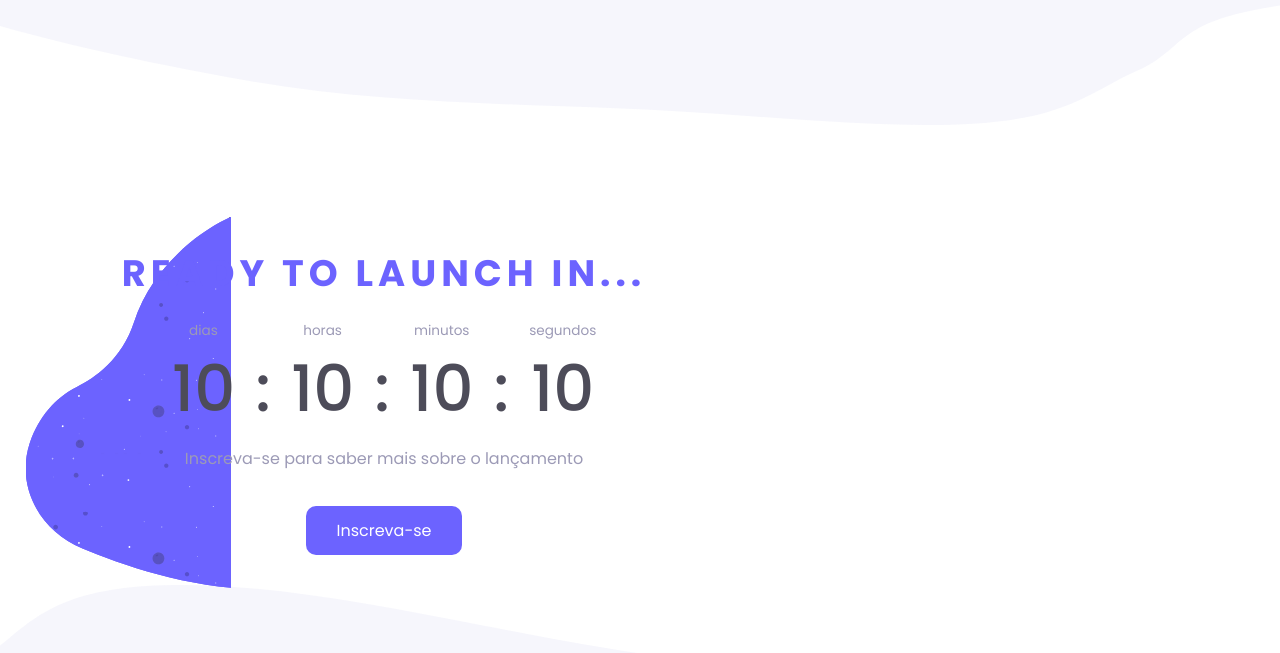
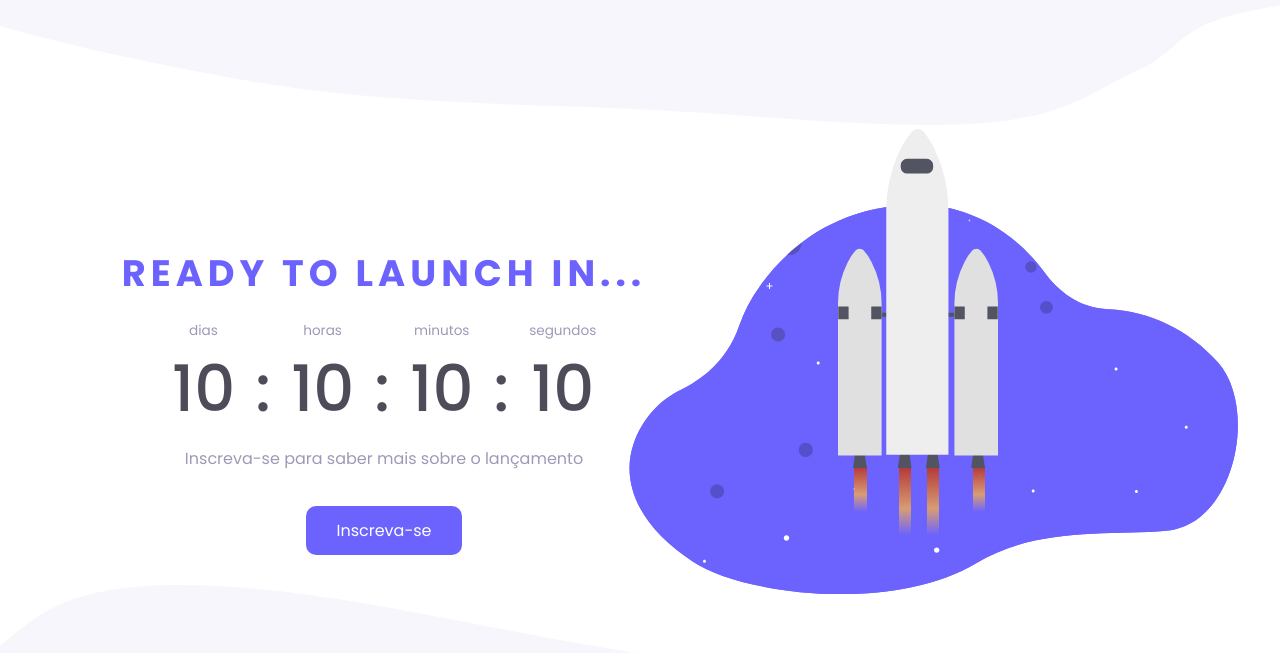
Before and after one commit to GusBordoni/countdown, a plain HTML site: page index.html in a window 1280 px wide. Drawn offline with Linux system fonts and the light colour scheme.

Commit message:
rocket animation done

```diff
--- a/index.html
+++ b/index.html
@@ -38,9 +38,19 @@
         <span class="signup-intro">Inscreva-se para saber mais sobre o lançamento</span>
         <button>Inscreva-se</button>
     </div>
-    <div class="rocket-container clip-me">
-        to the infinite and beyond
+    <div class="rocket-container">
+        <img src="images/rocket.svg" alt="" class="rocket-svg">
+        <div class="exhaust-flame pos1"></div>
+        <div class="exhaust-flame pos2"></div>
+        <div class="exhaust-flame pos3"></div>
+        <div class="exhaust-flame pos4"></div>
+        <div class="clipped scroll"></div>
     </div>
+
+
+<svg class="svg">
+    <clipPath id="my-clip-path" clipPathUnits="objectBoundingBox" transform="scale(0.00144, 0.00218)"><path d="M611.1 383.04c-67.1 5.96-147-4.928-216.3 38.08-95.9 59.136-266.874 36.911-322.8-2.12C14 380-11.2 328.832 4.9 280.448c9.8-28.672 29.4-51.072 53.9-63.168 21-10.304 51.8-32.256 65.8-73.92a177.1 176.96 0 0123.8-47.488C175.7 56 231.7-.448 329.7 0a157.5 156.8 0 0150.4 8.512c35.7 12.096 67.9 36.736 92.4 70.784 15.4 21.952 39.2 42.112 72.8 43.456 46.9 2.24 91 23.744 124.6 62.272C716 238 690.2 375.872 611.1 383.04"></path></clipPath>
+</svg>
 <script src="countdown.js"></script>
 </body>
 </html>
@@ -59,3 +69,13 @@
 
 https://app.rocketseat.com.br/node/o-guia-estelar-de-java-script
 -->
+
+<!-- wxh
+700 x 450
+transform="scale(0.00144, 0.00218)"
+
+
+M529.91,332.44a74.8,74.8,0,0,1-14.81-.2c-54.07-6-127.7-4.27-187.72,32.89-83,51.38-213.1,7.39-270.49-16.54C13.05,330.31-9.72,285.55,4,243.53c.19-.59.39-1.19.59-1.78,8.61-25,25.59-44.51,46.62-54.87,18.33-9,45.09-27.89,57-64.11a153.55,153.55,0,0,1,20.43-41.3C152.07,48.62,201.2-.3,285.7,0a136.33,136.33,0,0,1,43.53,7.36c30.87,10.51,58.75,31.88,80,61.5,13.56,18.89,33.89,36.45,63,37.88,40.39,2,78.94,20.79,107.86,54.23.83,1,1.65,1.92,2.48,2.9C634.07,225.16,598.3,326.47,529.91,332.44Z
+
+converted to clippath boundingbox
+M 611.1 383.04 c -67.1 5.96 -147 -4.928 -216.3 38.08 c -95.9 59.136 -266.874 36.911 -322.8 -2.12 C 14 380 -11.2 328.832 4.9 280.448 c 9.8 -28.672 29.4 -51.072 53.9 -63.168 c 21 -10.304 51.8 -32.256 65.8 -73.92 a 177.1 176.96 0 0 1 23.8 -47.488 C 175.7 56 231.7 -0.448 329.7 0 a 157.5 156.8 0 0 1 50.4 8.512 c 35.7 12.096 67.9 36.736 92.4 70.784 c 15.4 21.952 39.2 42.112 72.8 43.456 c 46.9 2.24 91 23.744 124.6 62.272 C 716 238 690.2 375.872 611.1 383.04 -->
--- a/responsive.css
+++ b/responsive.css
@@ -5,10 +5,13 @@
     .container {
         width: 100%;
     }
+    .exhaust-flame {
+        top: 66%;
+    }
 }
 
 @media (prefers-reduced-motion) {   /* The prefers-reduced-motion CSS media feature is used to detect if the user has requested that the system minimize the amount of non-essential motion it uses. */
-    .wrapper {
-      animation: scroll 200s linear infinite;
+    .clipped {
+      animation: stars 200s linear infinite;
     }
   }
--- a/style.css
+++ b/style.css
@@ -30,17 +30,82 @@ body {
 }
 
 .rocket-container {
-  height: auto;
-  background: var(--purple) url(images/sky.svg) center center;
-  height: 450px;
+  width: 50%;
+  padding: 15px;
+  display: block;
+  align-self: center;
+  z-index: -1;
   position: absolute;
-  left: 2%;
-  z-index: -1;
-  top: 25%;
+  left: 48%;
 }
 
-.clip-me {
-  clip-path: path('M529.91,332.44a74.8,74.8,0,0,1-14.81-.2c-54.07-6-127.7-4.27-187.72,32.89-83,51.38-213.1,7.39-270.49-16.54C13.05,330.31-9.72,285.55,4,243.53c.19-.59.39-1.19.59-1.78,8.61-25,25.59-44.51,46.62-54.87,18.33-9,45.09-27.89,57-64.11a153.55,153.55,0,0,1,20.43-41.3C152.07,48.62,201.2-.3,285.7,0a136.33,136.33,0,0,1,43.53,7.36c30.87,10.51,58.75,31.88,80,61.5,13.56,18.89,33.89,36.45,63,37.88,40.39,2,78.94,20.79,107.86,54.23.83,1,1.65,1.92,2.48,2.9C634.07,225.16,598.3,326.47,529.91,332.44Z');
+.svg {
+  position: absolute;
+  width: 0;
+  height: 0;
+}
+
+.clipped {
+  width: 100%;
+  padding-bottom: 64%;
+  background: #6C63FF url(images/sky.svg);
+  background-size: cover;
+  -webkit-clip-path: url(#my-clip-path);
+  clip-path: url(#my-clip-path);
+  animation: stars 70s linear infinite;
+}
+
+@keyframes stars {
+  100% {background-position: 0 -6000%;}
+}
+
+.rocket-svg {
+  position: absolute;
+  z-index: 2;
+  width: 25%;
+  left: 35%;
+  top: -12%;
+  animation: bounce 2s infinite;
+}
+
+@keyframes bounce {
+  0% {transform: translate3d(0px, 0px, 0);}
+  50% {transform: translate3d(0px, -10px, 0);}
+  100% {transform: translate3d(0px, 0px, 0);}
+}
+
+.exhaust-flame {
+  position: absolute;
+  width: 1.9%;
+  background: linear-gradient(to bottom, rgba(180,58,58,1) 0%, rgba(252,176,69,0.85) 55%, rgba(255,196,0,0) 90%);
+  height: 18%;
+  animation: exhaust 0.25s infinite, bounce 2s infinite;
+  z-index: 1;
+  top: 68%;
+}
+
+.pos1 {
+  left: 37.5%;
+  height: 12%;
+}
+
+.pos2 {
+  left: 44.5%;
+}
+
+.pos3 {
+  left: 48.85%;
+}
+
+.pos4 {
+  left: 56%;
+  height: 12%;
+}
+
+@keyframes exhaust {
+  0% {background: linear-gradient(to bottom, rgba(180,58,58,1) 2%, rgba(252,176,69,0.75) 57%, rgba(255,196,0,0) 92%);}
+  50% {background: linear-gradient(to bottom, rgba(180,58,58,1) 5%, rgba(252,176,69,0.85) 60%, rgba(255,196,0,0) 100%);}
+  75% {background: linear-gradient(to bottom, rgba(180,58,58,1) 2%, rgba(252,176,69,0.75) 57%, rgba(255,196,0,0) 92%);}
 }
 
 h1 {
```
Also changed, not shown: div-teste.html (+7 -5 lines).
